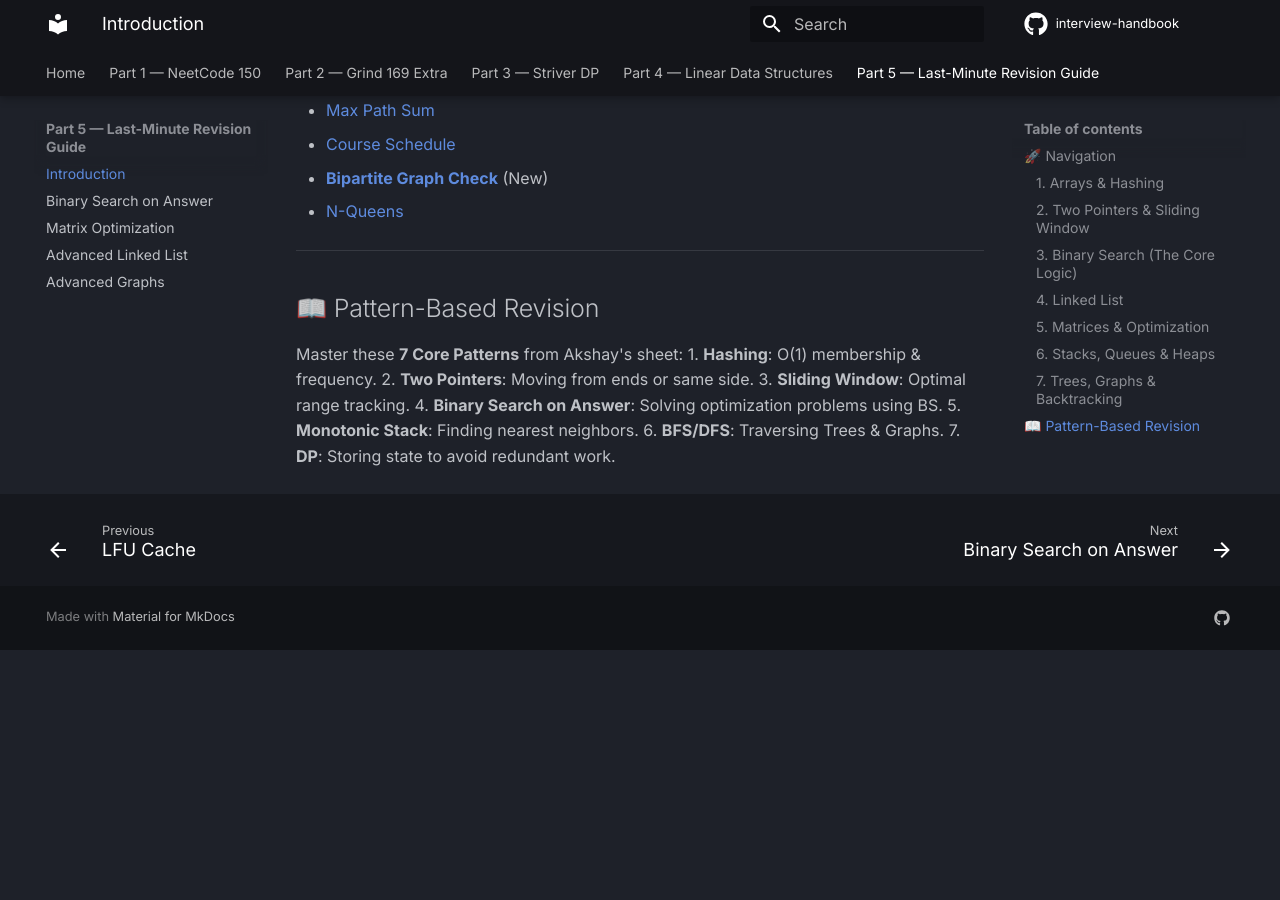
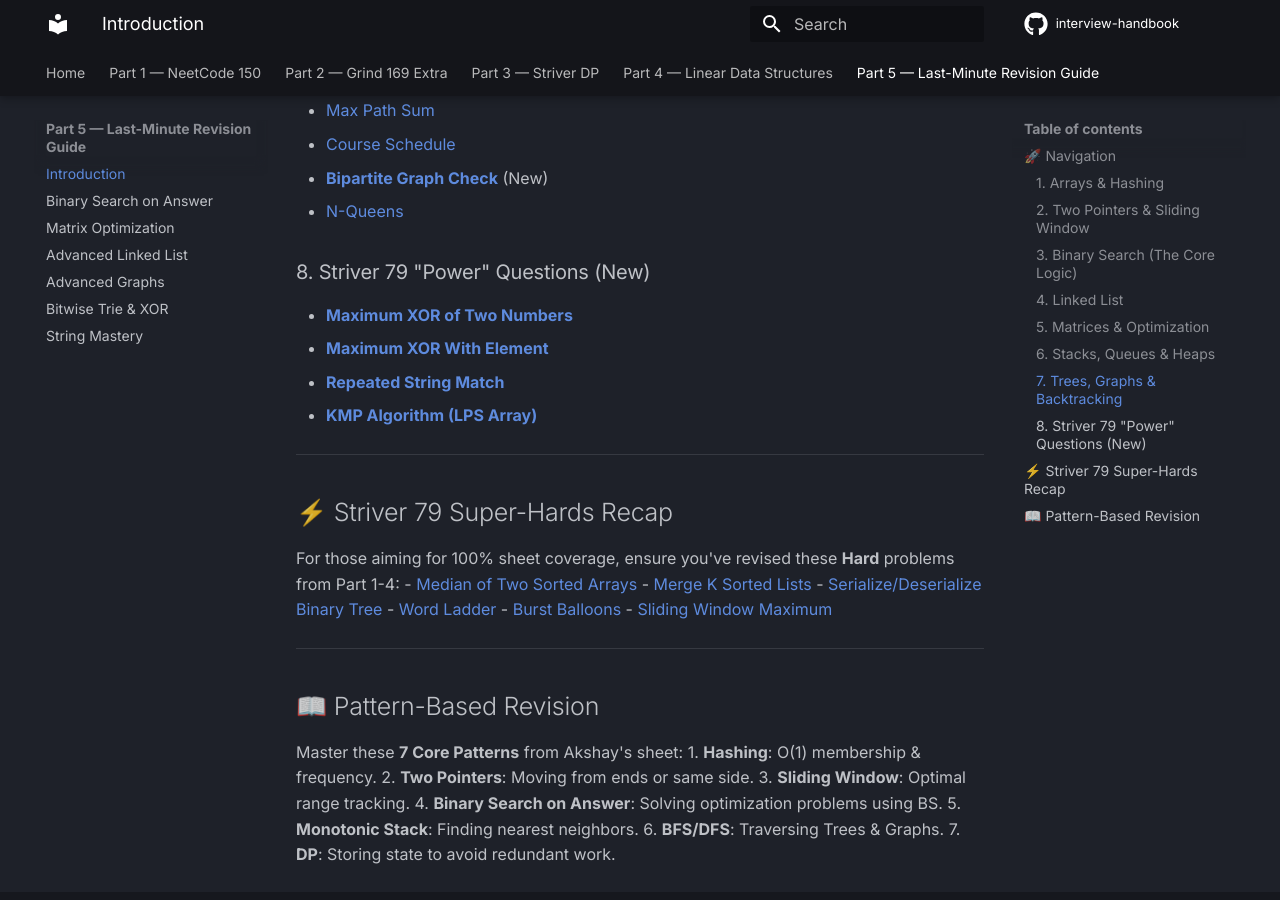
Before and after one commit to webdevyashgupta/interview-handbook, an MkDocs documentation site: the page built from docs/last-minute-revision/README.md, in a window 1280 px wide and 900 px high, scrolled down 2192 px. Built offline with MkDocs 1.6.1 and Material for MkDocs 9.7.7, drawn with Linux system fonts in a browser that asks for light colours; comment, search, counter and statistics services are not loaded; before the commit the page ends 2842 px from its top, so only the background shows below that.

Commit message:
feat: achieve 100% Striver 79 coverage with Bitwise Trie and String Mastery questions

```diff
--- a/docs/last-minute-revision/README.md
+++ b/docs/last-minute-revision/README.md
@@ -62,8 +62,26 @@ Welcome to **Part 5: Last-Minute Revision Guide**. This section is curated to he
 - [LCA of BST](../07_trees.md#52-lowest-common-ancestor-of-bst)
 - [Max Path Sum](../07_trees.md#59-binary-tree-maximum-path-sum)
 - [Course Schedule](../11_graphs.md#87-course-schedule)
-- [**Bipartite Graph Check**](./graphs-advanced.md) (New)
+- [**Bipartite Graph Check**](./graphs-advanced.md#1-bipartite-graph-check) (New)
 - [N-Queens](../10_backtracking.md#79-n-queens)
+
+### 8. Striver 79 "Power" Questions (New)
+- [**Maximum XOR of Two Numbers**](./bitwise-trie.md#1-maximum-xor-of-two-numbers-in-an-array)
+- [**Maximum XOR With Element**](./bitwise-trie.md#2-maximum-xor-with-an-element-from-array)
+- [**Repeated String Match**](./string-mastery.md#1-repeated-string-match)
+- [**KMP Algorithm (LPS Array)**](./string-mastery.md#2-kmp-algorithm-lps-array)
+
+---
+
+## ⚡ Striver 79 Super-Hards Recap
+
+For those aiming for 100% sheet coverage, ensure you've revised these **Hard** problems from Part 1-4:
+- [Median of Two Sorted Arrays](../05_binary_search.md#34-median-of-two-sorted-arrays)
+- [Merge K Sorted Lists](../06_linked_list.md#44-merge-k-sorted-lists)
+- [Serialize/Deserialize Binary Tree](../07_trees.md#60-serialize-and-deserialize-binary-tree)
+- [Word Ladder](../11_graphs.md#92-word-ladder)
+- [Burst Balloons](../striver-dp/topics/burst-balloons.md)
+- [Sliding Window Maximum](../linear-ds/topics/sliding-window-maximum.md)
 
 ---
 
--- a/mkdocs.yml
+++ b/mkdocs.yml
@@ -234,3 +234,5 @@ nav:
     - "Matrix Optimization": last-minute-revision/matrix-optimization.md
     - "Advanced Linked List": last-minute-revision/linked-list-advanced.md
     - "Advanced Graphs": last-minute-revision/graphs-advanced.md
+    - "Bitwise Trie & XOR": last-minute-revision/bitwise-trie.md
+    - "String Mastery": last-minute-revision/string-mastery.md
```
Also changed, not shown: docs/last-minute-revision/bitwise-trie.md (added, +98 -0 lines), docs/last-minute-revision/string-mastery.md (added, +69 -0 lines).
